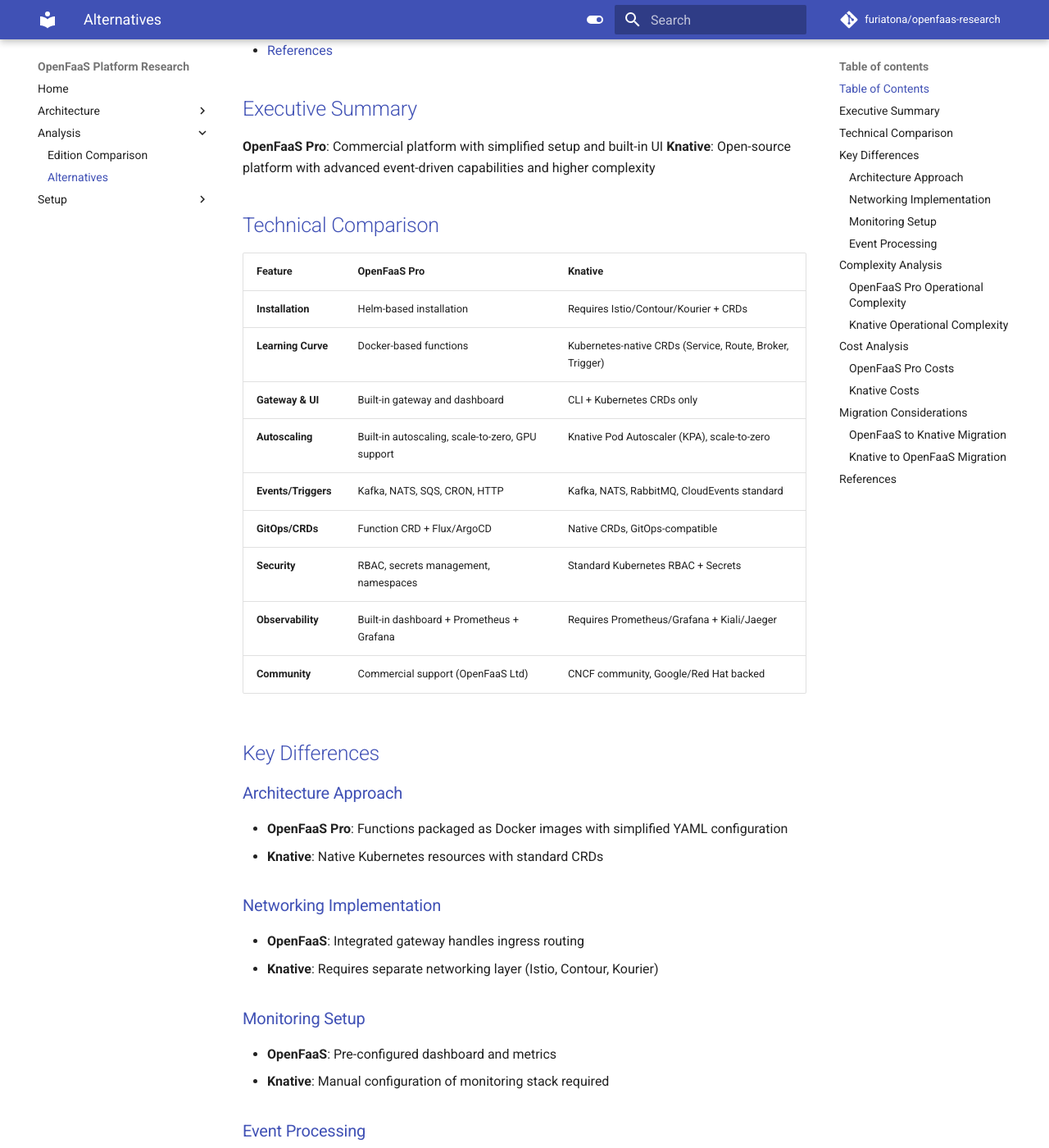
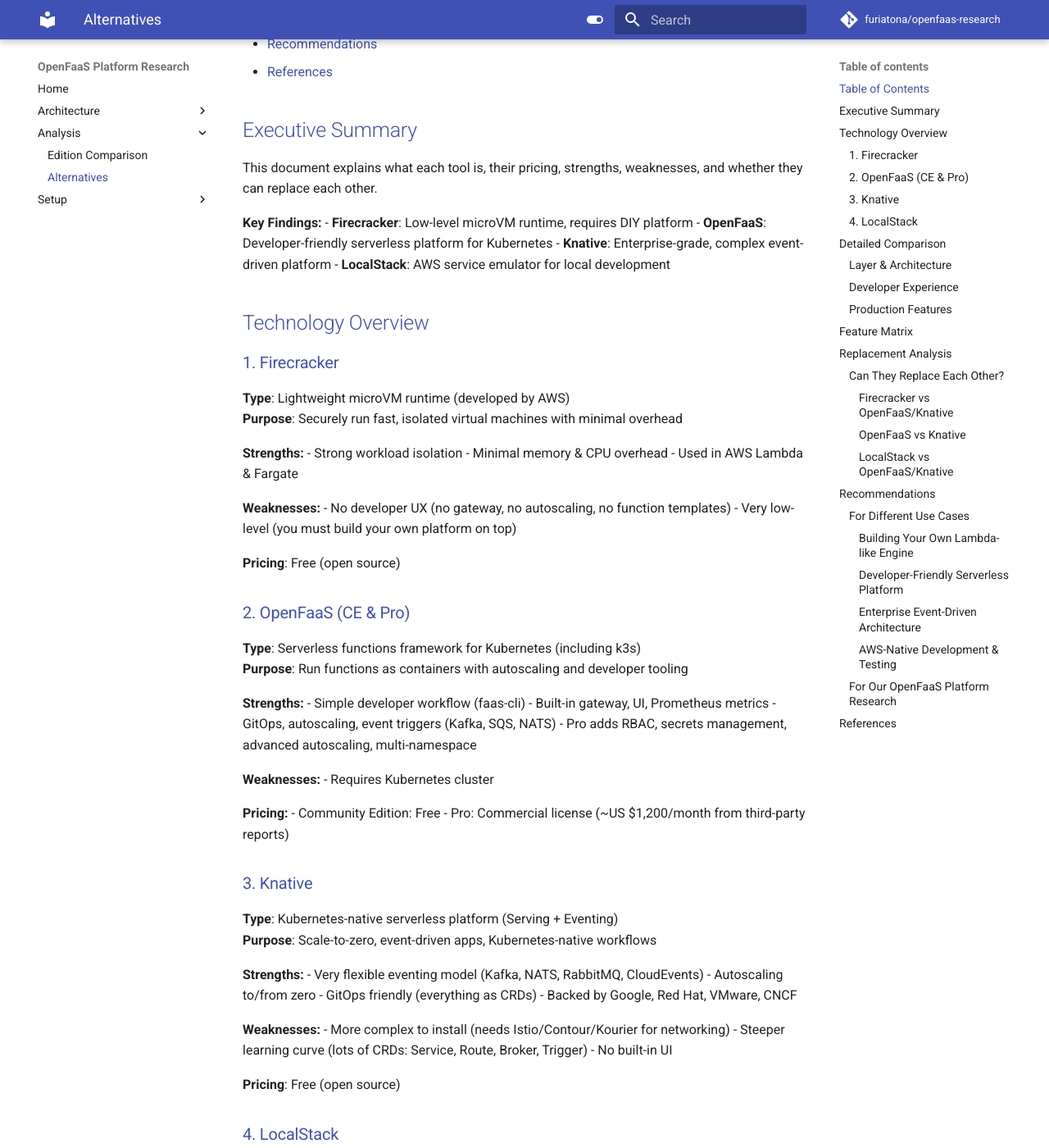
Before and after one commit to furiatona/openfaas-research, an MkDocs documentation site: the page built from docs/05-alternatives.md, in a window 1280 px wide and 1400 px high, scrolled down 490 px. Shown: the whole window at 82% size. Built offline with MkDocs 1.6.1 and Material for MkDocs 9.7.7, drawn with Linux system fonts in a browser that asks for light colours; comment, search, counter and statistics services are not loaded; some of the changed text lies outside the part shown.

Commit message:
update alternatives: Comprehensive analysis of Firecracker vs OpenFaaS vs Knative vs LocalStack

```diff
--- a/docs/05-alternatives.md
+++ b/docs/05-alternatives.md
@@ -1,98 +1,202 @@
-# OpenFaaS Alternatives Analysis: Knative Comparison
+# Serverless Platform Alternatives: Firecracker vs OpenFaaS vs Knative vs LocalStack
 
-Technical comparison of OpenFaaS Pro vs Knative for our serverless platform evaluation.
+Comprehensive analysis of serverless technologies for building modern cloud-native applications.
 
 ## Table of Contents
 
 - [Executive Summary](#executive-summary)
-- [Technical Comparison](#technical-comparison)
-- [Key Differences](#key-differences)
-- [Complexity Analysis](#complexity-analysis)
-- [Cost Analysis](#cost-analysis)
-- [Migration Considerations](#migration-considerations)
+- [Technology Overview](#technology-overview)
+- [Detailed Comparison](#detailed-comparison)
+- [Feature Matrix](#feature-matrix)
+- [Replacement Analysis](#replacement-analysis)
+- [Recommendations](#recommendations)
 - [References](#references)
 
 ## Executive Summary
 
-**OpenFaaS Pro**: Commercial platform with simplified setup and built-in UI
-**Knative**: Open-source platform with advanced event-driven capabilities and higher complexity
+This document explains what each tool is, their pricing, strengths, weaknesses, and whether they can replace each other.
 
-## Technical Comparison
+**Key Findings:**
+- **Firecracker**: Low-level microVM runtime, requires DIY platform
+- **OpenFaaS**: Developer-friendly serverless platform for Kubernetes
+- **Knative**: Enterprise-grade, complex event-driven platform
+- **LocalStack**: AWS service emulator for local development
 
-| Feature | OpenFaaS Pro | Knative |
-|---------|--------------|---------|
-| **Installation** | Helm-based installation | Requires Istio/Contour/Kourier + CRDs |
-| **Learning Curve** | Docker-based functions | Kubernetes-native CRDs (Service, Route, Broker, Trigger) |
-| **Gateway & UI** | Built-in gateway and dashboard | CLI + Kubernetes CRDs only |
-| **Autoscaling** | Built-in autoscaling, scale-to-zero, GPU support | Knative Pod Autoscaler (KPA), scale-to-zero |
-| **Events/Triggers** | Kafka, NATS, SQS, CRON, HTTP | Kafka, NATS, RabbitMQ, CloudEvents standard |
-| **GitOps/CRDs** | Function CRD + Flux/ArgoCD | Native CRDs, GitOps-compatible |
-| **Security** | RBAC, secrets management, namespaces | Standard Kubernetes RBAC + Secrets |
-| **Observability** | Built-in dashboard + Prometheus + Grafana | Requires Prometheus/Grafana + Kiali/Jaeger |
-| **Community** | Commercial support (OpenFaaS Ltd) | CNCF community, Google/Red Hat backed |
+## Technology Overview
 
-## Key Differences
+### 1. Firecracker
+**Type**: Lightweight microVM runtime (developed by AWS)
+**Purpose**: Securely run fast, isolated virtual machines with minimal overhead
 
-### Architecture Approach
-- **OpenFaaS Pro**: Functions packaged as Docker images with simplified YAML configuration
-- **Knative**: Native Kubernetes resources with standard CRDs
+**Strengths:**
+- Strong workload isolation
+- Minimal memory & CPU overhead
+- Used in AWS Lambda & Fargate
 
-### Networking Implementation
-- **OpenFaaS**: Integrated gateway handles ingress routing
-- **Knative**: Requires separate networking layer (Istio, Contour, Kourier)
+**Weaknesses:**
+- No developer UX (no gateway, no autoscaling, no function templates)
+- Very low-level (you must build your own platform on top)
 
-### Monitoring Setup
-- **OpenFaaS**: Pre-configured dashboard and metrics
-- **Knative**: Manual configuration of monitoring stack required
+**Pricing**: Free (open source)
 
-### Event Processing
-- **OpenFaaS**: Standard event sources (Kafka, NATS, SQS, CRON, HTTP)
-- **Knative**: Advanced eventing with Brokers/Triggers, CloudEvents standard, Channels, Subscriptions
+### 2. OpenFaaS (CE & Pro)
+**Type**: Serverless functions framework for Kubernetes (including k3s)
+**Purpose**: Run functions as containers with autoscaling and developer tooling
 
-## Complexity Analysis
+**Strengths:**
+- Simple developer workflow (faas-cli)
+- Built-in gateway, UI, Prometheus metrics
+- GitOps, autoscaling, event triggers (Kafka, SQS, NATS)
+- Pro adds RBAC, secrets management, advanced autoscaling, multi-namespace
 
-### OpenFaaS Pro Operational Complexity
-- **Setup**: Single Helm installation
-- **Operations**: Integrated UI reduces operational overhead
-- **Learning**: Standard Docker container approach
-- **Networking**: Managed by OpenFaaS gateway
+**Weaknesses:**
+- Requires Kubernetes cluster
 
-### Knative Operational Complexity
-- **Setup**: Multiple component installation (Istio/Contour, CRDs, networking)
-- **Operations**: Additional monitoring stack required
-- **Learning**: Kubernetes-native concepts and CRDs
-- **Networking**: Manual configuration and management
+**Pricing:**
+- Community Edition: Free
+- Pro: Commercial license (~US $1,200/month from third-party reports)
 
-## Cost Analysis
+### 3. Knative
+**Type**: Kubernetes-native serverless platform (Serving + Eventing)
+**Purpose**: Scale-to-zero, event-driven apps, Kubernetes-native workflows
 
-### OpenFaaS Pro Costs
-- **License**: $1,200/month
-- **Infrastructure**: Standard Kubernetes infrastructure costs
-- **Operations**: Lower operational complexity reduces overhead
+**Strengths:**
+- Very flexible eventing model (Kafka, NATS, RabbitMQ, CloudEvents)
+- Autoscaling to/from zero
+- GitOps friendly (everything as CRDs)
+- Backed by Google, Red Hat, VMware, CNCF
 
-### Knative Costs
-- **License**: Free (open source)
-- **Infrastructure**: Higher resource requirements (Istio, monitoring stack)
-- **Operations**: Higher operational complexity requires additional expertise
+**Weaknesses:**
+- More complex to install (needs Istio/Contour/Kourier for networking)
+- Steeper learning curve (lots of CRDs: Service, Route, Broker, Trigger)
+- No built-in UI
 
-## Migration Considerations
+**Pricing**: Free (open source)
 
-### OpenFaaS to Knative Migration
-- **Technical Complexity**: Different CRDs and architectural concepts
-- **Time Investment**: Significant learning curve and setup time
-- **Operational Risk**: Higher complexity increases operational risk
+### 4. LocalStack
+**Type**: AWS cloud service emulator
+**Purpose**: Run AWS services locally for development & testing
 
-### Knative to OpenFaaS Migration
-- **Technical Simplicity**: Easier adoption of OpenFaaS concepts
-- **Setup Speed**: Faster deployment and configuration
-- **Operational Risk**: Lower complexity reduces operational risk
+**Strengths:**
+- Emulates AWS Lambda, S3, DynamoDB, SQS, SNS, etc.
+- Cuts costs and feedback loops (no need to hit real AWS)
+- Works well for CI/CD pipelines
+
+**Weaknesses:**
+- Not production-grade (just an emulator)
+- Coverage gaps: some AWS services missing or partially implemented
+- Not for non-AWS use cases (tightly tied to AWS API surface)
+
+**Pricing** ([localstack.cloud/pricing](https://localstack.cloud/pricing)):
+- Community Edition: Free (limited services)
+- Base: $39/month
+- Pro/Ultimate: $89/month (full 100+ services, CI features, sandboxes)
+
+## Detailed Comparison
+
+### Layer & Architecture
+| Technology | Layer | Architecture | Target Environment |
+|------------|-------|--------------|-------------------|
+| **Firecracker** | Runtime (microVMs) | Low-level VM isolation | Infrastructure layer |
+| **OpenFaaS** | Serverless functions platform | Container-based functions | Kubernetes clusters |
+| **Knative** | Kubernetes-native serverless | CRD-based orchestration | Kubernetes clusters |
+| **LocalStack** | AWS service emulator | API compatibility layer | Local development |
+
+### Developer Experience
+| Aspect | Firecracker | OpenFaaS | Knative | LocalStack |
+|--------|-------------|----------|---------|------------|
+| **Learning Curve** | Very steep (DIY platform) | ⭐⭐ Startup-friendly | ⭐⭐⭐⭐ Complex | ⭐⭐ Simple |
+| **CLI Tools** | None | faas-cli | kubectl + CRDs | AWS CLI compatible |
+| **UI/Dashboard** | None | Web UI + Prometheus/Grafana | None (external tools) | Web UI |
+| **Templates** | None | Built-in function templates | CRD-based | AWS service templates |
+
+### Production Features
+| Feature | Firecracker | OpenFaaS CE | OpenFaaS Pro | Knative | LocalStack |
+|---------|-------------|-------------|--------------|---------|------------|
+| **Autoscaling** | None | Basic (5 replicas max) | Advanced (unlimited) | Built-in (KPA, HPA) | None |
+| **Scale to Zero** | None | Not available | Available | Built-in | None |
+| **Event Triggers** | None | Limited (cron, basic queues) | Full (Kafka, AWS, Postgres) | Advanced (Brokers, Triggers) | AWS events only |
+| **GitOps** | None | Not supported | Full support | Native (CRDs) | None |
+| **Security** | VM isolation | Basic | RBAC, secrets, namespaces | Kubernetes RBAC | Limited |
+
+## Feature Matrix
+
+| Aspect | Firecracker | OpenFaaS (Pro/CE) | Knative | LocalStack |
+|--------|-------------|------------------|---------|------------|
+| **Main Purpose** | Secure & fast VM isolation | Deploy & scale functions as containers | Event-driven workloads, scale-to-zero | Test AWS services locally |
+| **Target Users** | Infra engineers, AWS backend builders | Dev teams, startups, enterprises | Enterprises with deep Kubernetes adoption | Dev teams building AWS-native apps |
+| **Developer UX** | None (DIY platform) | faas-cli, templates, gateway, UI | YAML CRDs (Service, Broker, Trigger) | AWS CLI/API compatible |
+| **Autoscaling** | None | Built-in (Pro: advanced) | Built-in (KPA, HPA, scale-to-zero) | None |
+| **Events/Triggers** | None | Kafka, NATS, SQS, Cron, HTTP | Brokers, Triggers, Channels (very powerful) | Emulates AWS events (SNS, SQS, etc.) |
+| **UI/Dashboard** | None | Web UI + Prometheus/Grafana integration | None (use Grafana/Kiali/Jaeger externally) | Web UI + AWS-compatible CLI |
+| **Observability** | External tooling only | Prometheus, Grafana, built-in integration | Requires setup (Prometheus, Grafana, Kiali) | Logs/CLI only |
+| **Security** | VM isolation | RBAC, secrets (Pro), namespaces | Standard Kubernetes RBAC + secrets | Limited (just API emulation) |
+| **Complexity** | Low-level, DIY platform required | ⭐⭐ Startup-friendly | ⭐⭐⭐⭐ Complex (networking, CRDs, learning) | ⭐⭐ Simple (but AWS-specific) |
+| **Pricing** | Free | CE = Free, Pro ≈ $1,200/month | Free | Free CE, Paid $39–$89/month |
+
+## Replacement Analysis
+
+### Can They Replace Each Other?
+
+#### Firecracker vs OpenFaaS/Knative
+**Firecracker is too low-level.** It cannot replace OpenFaaS/Knative; it's just a secure VM runtime.
+*(In fact, AWS Lambda = built on Firecracker + their own platform layer.)*
+
+#### OpenFaaS vs Knative
+Both are serverless platforms for Kubernetes:
+- **OpenFaaS** = easier, startup-friendly, good UI
+- **Knative** = more complex, enterprise-grade, deeper eventing model
+
+#### LocalStack vs OpenFaaS/Knative
+**Totally different.** LocalStack emulates AWS services, doesn't replace a serverless framework.
+You'd use LocalStack only if you're AWS-centric and need fast local testing.
+
+## Recommendations
+
+### For Different Use Cases
+
+#### Building Your Own Lambda-like Engine
+**Choose**: Firecracker
+- When you need to build a custom serverless platform
+- For maximum security and isolation
+- When you have the engineering resources for platform development
+
+#### Developer-Friendly Serverless Platform
+**Choose**: OpenFaaS Pro
+- For startups and teams wanting quick serverless adoption
+- When you need good developer experience and UI
+- For Kubernetes-based deployments with moderate complexity
+
+#### Enterprise Event-Driven Architecture
+**Choose**: Knative
+- For complex event-driven workflows
+- When you have deep Kubernetes expertise
+- For organizations needing maximum flexibility and scalability
+
+#### AWS-Native Development & Testing
+**Choose**: LocalStack
+- For teams building AWS-native applications
+- When you need fast local testing without AWS costs
+- For CI/CD pipelines requiring AWS service emulation
+
+### For Our OpenFaaS Platform Research
+
+**Recommendation**: **OpenFaaS Pro** for the following reasons:
+
+1. **Commercial Licensing**: Required for our serverless platform beyond 60 days
+2. **Developer Experience**: Excellent CLI and UI for our development team
+3. **Kubernetes Native**: Works seamlessly with our k3s infrastructure
+4. **Cost Optimization**: Scale-to-zero reduces infrastructure costs
+5. **Event Integration**: Supports our planned Kafka and AWS integrations
 
 ## References
 
-- [OpenFaaS Pro Documentation](https://docs.openfaas.com/openfaas-pro/introduction/)
+- [Firecracker Documentation](https://firecracker-microvm.github.io/)
+- [OpenFaaS Pro Features](https://docs.openfaas.com/openfaas-pro/introduction/)
 - [Knative Documentation](https://knative.dev/docs/)
-- [Knative vs OpenFaaS Comparison](https://knative.dev/docs/install/knative-with-any-k8s/)
+- [LocalStack Pricing](https://localstack.cloud/pricing)
+- [Alternative Analysis: OpenFaaS Pro vs Knative](05-alternatives.md)
 
 ---
 
-*Analysis based on official documentation and community feedback. Consider team expertise and operational requirements when choosing.*
+*This comparison is based on current documentation and community reports. Pricing and features may change over time.*
```
